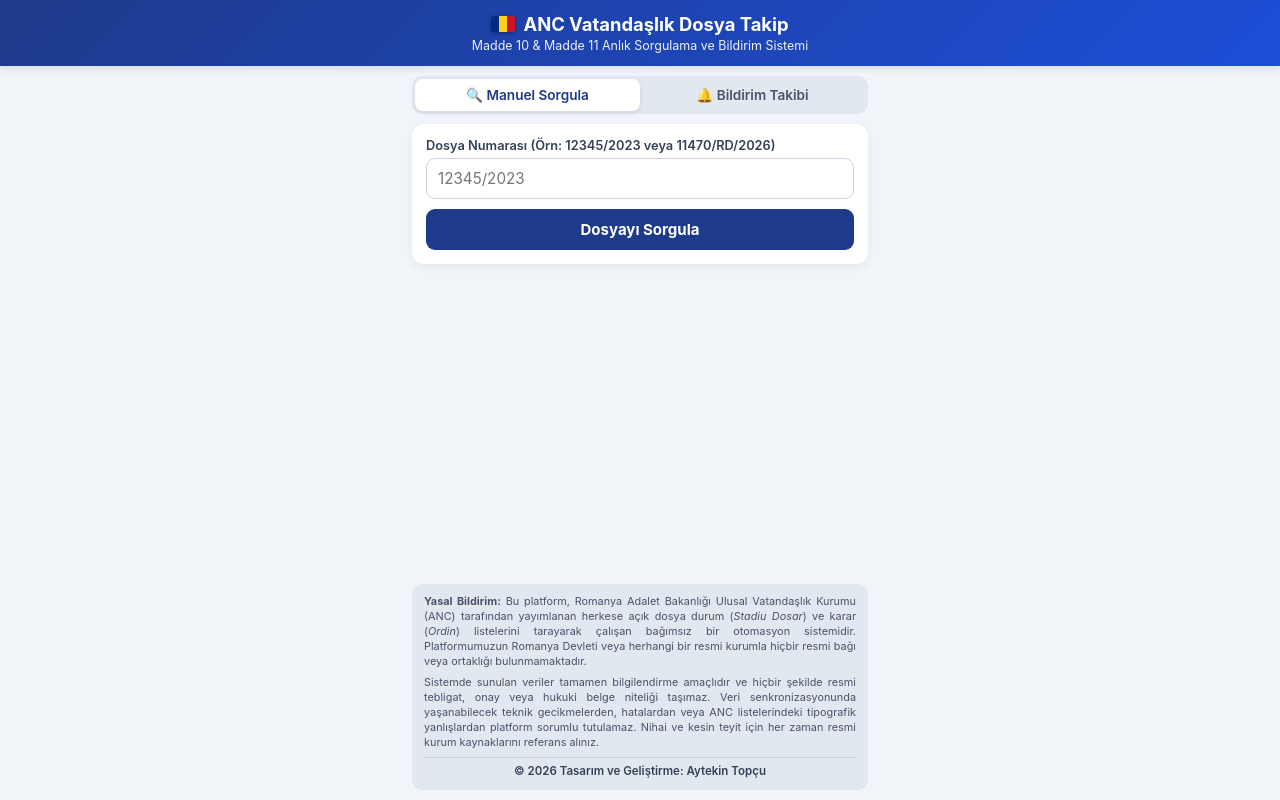
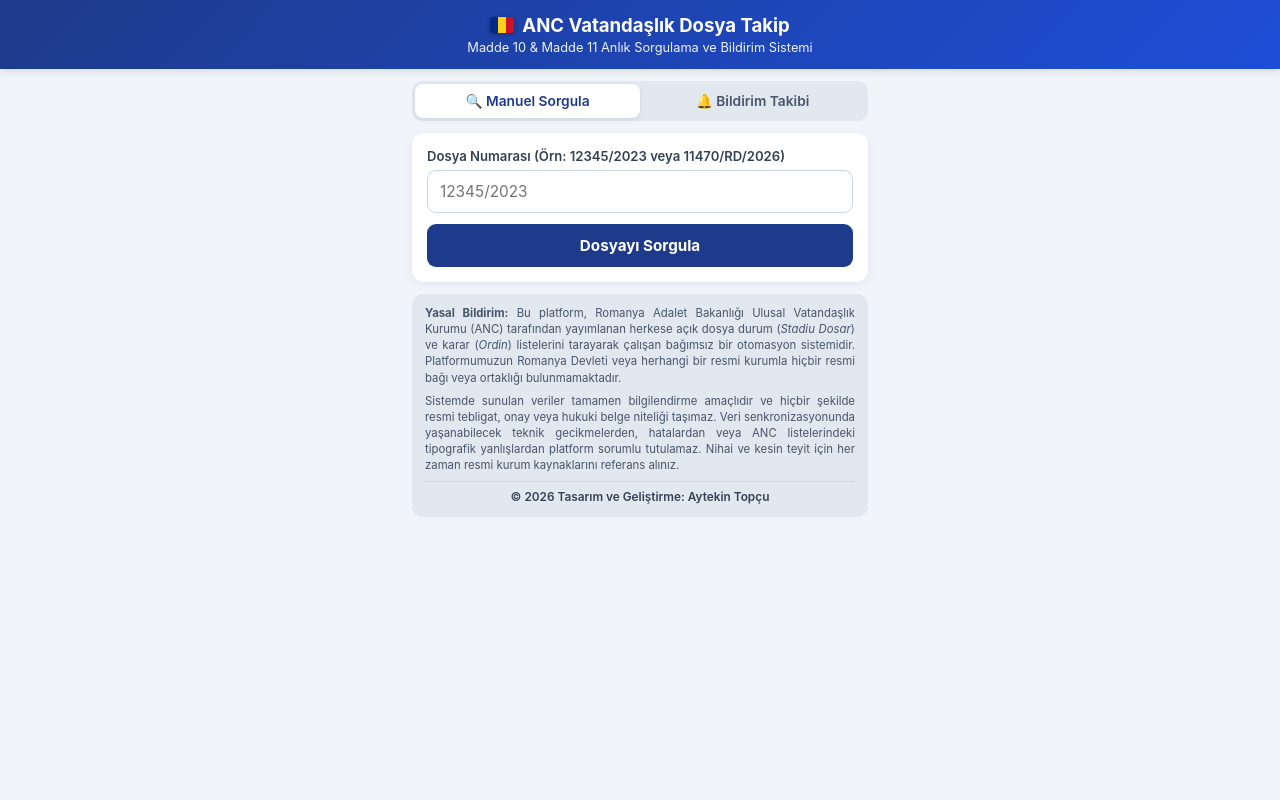
Before and after one commit to aytekint68-oss/anc-pwa, a plain HTML site: page static/index.html in a window 1280 px wide. Drawn offline with Linux system fonts and the light colour scheme.

Commit message:
Add files via upload

```diff
--- a/static/index.html
+++ b/static/index.html
@@ -12,78 +12,66 @@
   <style>
     :root { --primary: #1e3a8a; --accent: #f59e0b; --bg: #f1f5f9; --card: #ffffff; --text: #0f172a; }
     * { box-sizing: border-box; font-family: -apple-system, BlinkMacSystemFont, "Segoe UI", Roboto, sans-serif; }
-    html, body { height: 100%; margin: 0; background: var(--bg); color: var(--text); }
-    body {
-      display: flex;
-      flex-direction: column;
-      min-height: 100dvh;
-    }
+    body { margin: 0; background: var(--bg); color: var(--text); padding-bottom: 18px; }
     header {
       background: linear-gradient(135deg, #1e3a8a, #1d4ed8);
       color: #fff;
-      padding: 13px 12px;
+      padding: 14px 12px;
       text-align: center;
       box-shadow: 0 2px 8px rgba(0,0,0,0.12);
-      flex-shrink: 0;
     }
-    header h1 { margin: 0; font-size: 1.15rem; display: flex; align-items: center; justify-content: center; gap: 8px; }
-    header p { margin: 3px 0 0; font-size: 0.78rem; opacity: 0.92; }
+    header h1 { margin: 0; font-size: 1.16rem; display: flex; align-items: center; justify-content: center; gap: 8px; }
+    header p { margin: 4px 0 0; font-size: 0.8rem; opacity: 0.92; }
 
     .container {
-      flex: 1;
-      display: flex;
-      flex-direction: column;
-      justify-content: space-between;
       max-width: 480px;
       width: 100%;
       margin: 0 auto;
-      padding: 10px 12px 10px;
+      padding: 12px 12px 0;
     }
 
-    .main-area { display: flex; flex-direction: column; }
-
-    .tabs { display: flex; background: #e2e8f0; border-radius: 10px; padding: 3px; margin-bottom: 10px; }
-    .tab { flex: 1; text-align: center; padding: 8px; font-weight: 600; font-size: 0.85rem; border-radius: 8px; cursor: pointer; color: #475569; transition: 0.2s; }
+    .tabs { display: flex; background: #e2e8f0; border-radius: 10px; padding: 3px; margin-bottom: 12px; }
+    .tab { flex: 1; text-align: center; padding: 9px; font-weight: 600; font-size: 0.86rem; border-radius: 8px; cursor: pointer; color: #475569; transition: 0.2s; }
     .tab.active { background: #fff; color: var(--primary); box-shadow: 0 2px 5px rgba(0,0,0,0.08); }
 
-    .card { background: var(--card); border-radius: 12px; padding: 14px; box-shadow: 0 3px 10px rgba(15,23,42,0.06); margin-bottom: 10px; }
-    label { display: block; font-size: 0.8rem; font-weight: 600; margin-bottom: 5px; color: #334155; }
-    input { width: 100%; padding: 10px 11px; border: 1.5px solid #cbd5e1; border-radius: 9px; font-size: 0.95rem; margin-bottom: 10px; background: #fff; }
+    .card { background: var(--card); border-radius: 12px; padding: 15px; box-shadow: 0 3px 10px rgba(15,23,42,0.06); margin-bottom: 12px; }
+    label { display: block; font-size: 0.82rem; font-weight: 600; margin-bottom: 6px; color: #334155; }
+    input { width: 100%; padding: 11px 12px; border: 1.5px solid #cbd5e1; border-radius: 9px; font-size: 0.96rem; margin-bottom: 11px; background: #fff; }
     input:focus { outline: none; border-color: var(--primary); }
-    button { width: 100%; padding: 11px; border: none; border-radius: 9px; font-size: 0.94rem; font-weight: 700; cursor: pointer; background: var(--primary); color: #fff; transition: 0.2s; }
+    button { width: 100%; padding: 12px; border: none; border-radius: 9px; font-size: 0.95rem; font-weight: 700; cursor: pointer; background: var(--primary); color: #fff; transition: 0.2s; }
     button:active { transform: scale(0.98); }
 
     .btn-success { background: #16a34a; margin-top: 8px; display: inline-block; text-align: center; text-decoration: none; color: #fff; padding: 9px; border-radius: 8px; font-weight: 600; width: 100%; font-size: 0.88rem; }
-    .alert { padding: 10px; border-radius: 9px; font-size: 0.84rem; margin-top: 10px; line-height: 1.4; }
+    .alert { padding: 11px; border-radius: 9px; font-size: 0.85rem; margin-top: 10px; line-height: 1.42; }
     .alert-ok { background: #dcfce7; color: #166534; border: 1px solid #86efac; }
     .alert-warn { background: #fef3c7; color: #92400e; border: 1px solid #fde68a; }
     .alert-err { background: #fee2e2; color: #991b1b; border: 1px solid #fecaca; }
 
-    .ios-guide { display: none; background: #eff6ff; border: 1px solid #93c5fd; color: #1e40af; padding: 9px 11px; border-radius: 10px; margin-bottom: 10px; font-size: 0.78rem; line-height: 1.38; }
-    .takip-item { display: flex; justify-content: space-between; align-items: center; padding: 8px 0; border-bottom: 1px solid #f1f5f9; font-size: 0.85rem; }
+    .ios-guide { display: none; background: #eff6ff; border: 1px solid #93c5fd; color: #1e40af; padding: 10px 12px; border-radius: 10px; margin-bottom: 12px; font-size: 0.8rem; line-height: 1.4; }
+    .takip-item { display: flex; justify-content: space-between; align-items: center; padding: 8px 0; border-bottom: 1px solid #f1f5f9; font-size: 0.86rem; }
     .takip-item:last-child { border-bottom: none; }
     .sil-btn { width: auto; padding: 4px 9px; font-size: 0.76rem; background: #ef4444; }
-    .ad-slot { background: #fff; border: 1px dashed #cbd5e1; border-radius: 10px; padding: 10px; text-align: center; font-size: 0.78rem; color: #64748b; margin-bottom: 10px; }
+    .ad-slot { background: #fff; border: 1px dashed #cbd5e1; border-radius: 10px; padding: 11px; text-align: center; font-size: 0.8rem; color: #64748b; margin-bottom: 12px; }
 
     .legal-footer {
-      margin-top: auto;
-      padding: 10px 12px;
+      margin-top: 4px;
+      padding: 11px 13px;
       background: #e2e8f0;
       border-radius: 10px;
-      font-size: 0.68rem;
+      font-size: 0.71rem;
       color: #475569;
-      line-height: 1.38;
+      line-height: 1.42;
       text-align: justify;
     }
-    .legal-footer p { margin: 0 0 6px 0; }
+    .legal-footer p { margin: 0 0 7px 0; }
     .legal-footer .copyright {
-      margin: 7px 0 0 0;
-      padding-top: 6px;
+      margin: 8px 0 0 0;
+      padding-top: 7px;
       border-top: 1px solid #cbd5e1;
       text-align: center;
       font-weight: 600;
       color: #334155;
-      font-size: 0.72rem;
+      font-size: 0.74rem;
     }
 
     /* KVKK Modal Stilleri */
@@ -115,7 +103,6 @@
 
 <div class="container">
 
-  <div class="main-area">
   <!-- iOS (iPhone) Ana Ekrana Ekle Yönlendirmesi -->
   <div id="iosGuide" class="ios-guide">
     <strong>📱 iPhone (iOS) Bildirim Kurulumu:</strong> Safari alt menüsündeki <strong>Paylaş (⬆️)</strong> simgesinden <strong>"Ana Ekrana Ekle"</strong> yapıp uygulamayı ana ekrandan açın.
@@ -123,7 +110,7 @@
 
   <!-- Android Uygulama Yükle Butonu -->
   <div id="androidInstallBox" class="hidden" style="margin-bottom: 10px;">
-      <button id="installBtn" style="background:#0f172a; padding: 9px; font-size: 0.86rem;">📲 Uygulamayı Telefonuna Yükle</button>
+    <button id="installBtn" style="background:#0f172a; padding: 10px; font-size: 0.88rem;">📲 Uygulamayı Telefonuna Yükle</button>
   </div>
 
   <!-- Sekmeler -->
@@ -161,7 +148,6 @@
   <div class="ad-slot hidden" id="adSlot">
     📢 <strong>Duyuru & İşbirliği Alanı</strong><br/>
     Romanya vatandaşlık süreci, yeminli tercüme ve danışmanlık duyuruları için bu alanı kullanabilirsiniz.
-    </div>
   </div>
 
   <!-- Yasal Bildirim ve Telif Alanı -->
```
Lines whose indentation alone changed are shown as unchanged.
